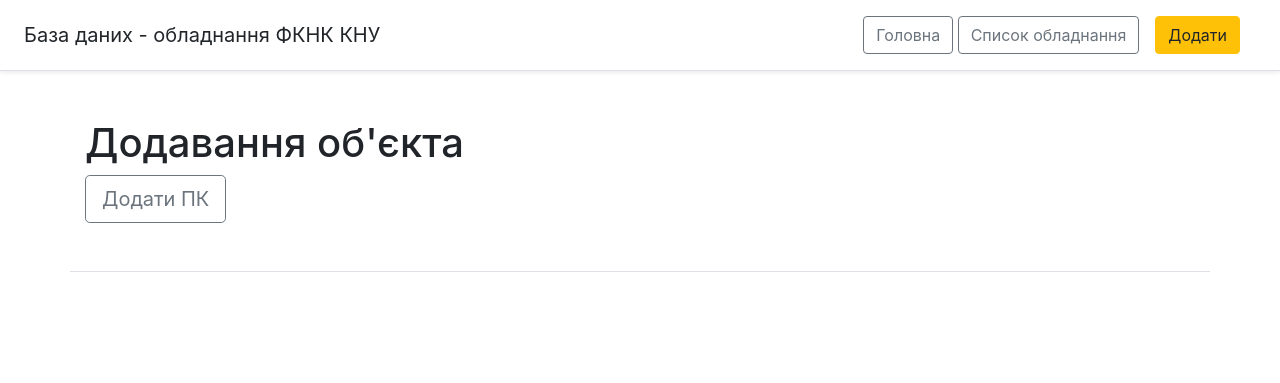
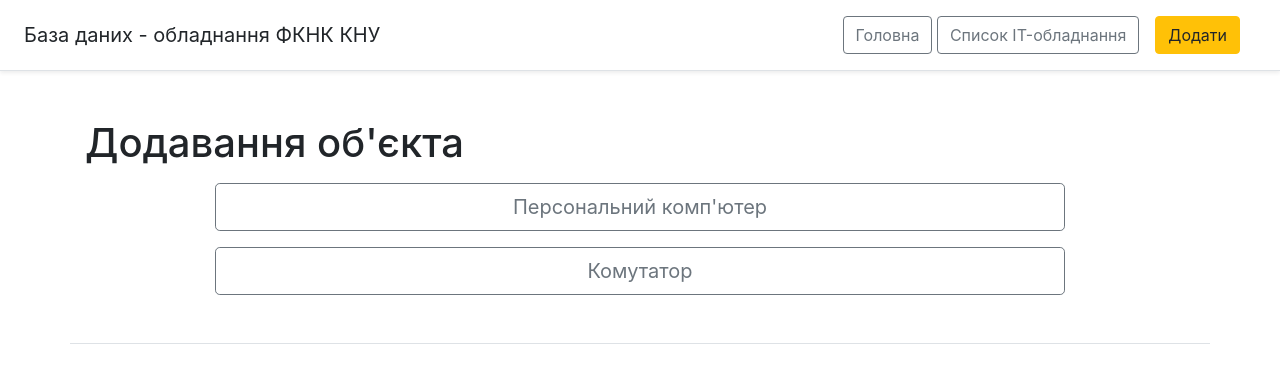
Before and after one commit to lipskydan/Diploma_Work_2020-21, a Django app: page /IT_items/add-item in a window 1280 px wide. Shown: the top 383 px of the page. Run offline with Django 3.2, Linux system fonts and the light colour scheme; some libraries are stand-ins or nearby versions.

Commit message:
work with urlpatterns

```diff
--- a/App/online_equipment_accounting/online_equipment_accounting/settings.py
+++ b/App/online_equipment_accounting/online_equipment_accounting/settings.py
@@ -138,6 +138,10 @@ CMS_LANGUAGES = {
 ],
 }
 
+LANGUAGES = (
+        ('uk', 'Ukrainian'),
+        ('en', 'English'),
+    )
 
 # Internationalization
 # https://docs.djangoproject.com/en/3.1/topics/i18n/
--- a/App/online_equipment_accounting/online_equipment_accounting/templates/IT_items/IT-items.html
+++ b/App/online_equipment_accounting/online_equipment_accounting/templates/IT_items/IT-items.html
@@ -6,7 +6,7 @@
 
 {% block body %}
 <div class="container mt-5">
-   <h1>Список обладнання</h1>
+   <h1>Список IT-обладнання</h1>
 
     {% if items|length > 0 %}
         {% for el in items %}
--- a/App/online_equipment_accounting/online_equipment_accounting/templates/IT_items/add_item.html
+++ b/App/online_equipment_accounting/online_equipment_accounting/templates/IT_items/add_item.html
@@ -6,12 +6,16 @@
 
 {% block body %}
 <div class="container mt-5">
-   <h1>Додавання об'єкта</h1>
-    <form method="post">
-        <nav class="my-2 my-md-0 mr-md-3">
-            <a class="btn btn-outline-secondary btn-lg" href="add-item/add-pc" role="button">Додати ПК</a>
-<!--            <a class="btn btn-outline-secondary btn-lg" href="/add-switch">Додати комутатор</a>-->
-      </nav>
-    </form>
+    <p><h1>Додавання об'єкта</h1></p>
+
+     <form method="post">
+          <div class="text-center">
+              <div class="span2">
+                  <p><a class="btn btn-outline-secondary btn-lg custom" href="add-item/add-pc" role="button">Персональний комп'ютер</a></p>
+                  <p><a class="btn btn-outline-secondary btn-lg custom" aria-disabled="true" href="add-item/add-pc" role="button">Комутатор</a></p>
+              </div>
+          </div>
+     </form>
 </div>
+
 {% endblock %}
--- a/App/online_equipment_accounting/online_equipment_accounting/templates/base_main.html
+++ b/App/online_equipment_accounting/online_equipment_accounting/templates/base_main.html
@@ -7,13 +7,20 @@
     <meta http-equiv="X-UA-Compatible" content="ie=edge">
     <link rel="stylesheet" href="https://stackpath.bootstrapcdn.com/bootstrap/4.5.2/css/bootstrap.min.css">
     <title>{% block title %}{% endblock %}</title>
+
+    <style>
+    .custom {
+        width: 850px !important;
+    }
+    </style>
+
 </head>
 <body>
     <div class="d-flex flex-column flex-md-row align-items-center p-3 px-md-4 mb-3 bg-white border-bottom shadow-sm">
         <h5 class="my-0 mr-md-auto font-weight-normal">База даних - обладнання ФКНК КНУ</h5>
       <nav class="my-2 my-md-0 mr-md-3">
           <a class="btn btn-outline-secondary" href="/" role="button">Головна</a>
-          <a class="btn btn-outline-secondary" href="/IT_items" role="button">Список обладнання</a>
+          <a class="btn btn-outline-secondary" href="/IT_items" role="button">Список IT-обладнання</a>
       </nav>
 
       <nav class="my-2 my-md-0 mr-md-3">
--- a/App/online_equipment_accounting/online_equipment_accounting/urls.py
+++ b/App/online_equipment_accounting/online_equipment_accounting/urls.py
@@ -16,6 +16,7 @@ Including another URLconf
 from django.contrib import admin
 from django.urls import path, include
 
+
 urlpatterns = [
     path('', include('main.urls')),
     path('IT_items/', include('IT_items.urls')),
```
Also changed, not shown: App/online_equipment_accounting/online_equipment_accounting/app/IT_items/urls.py (+8 -0 lines).
